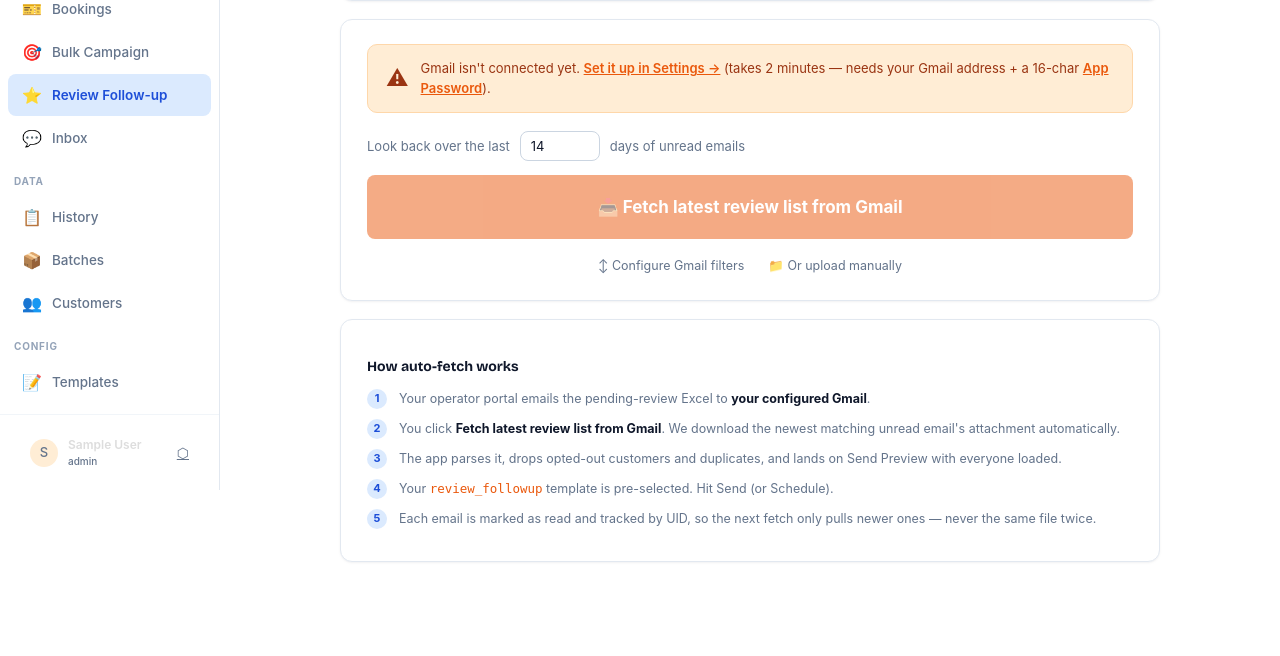
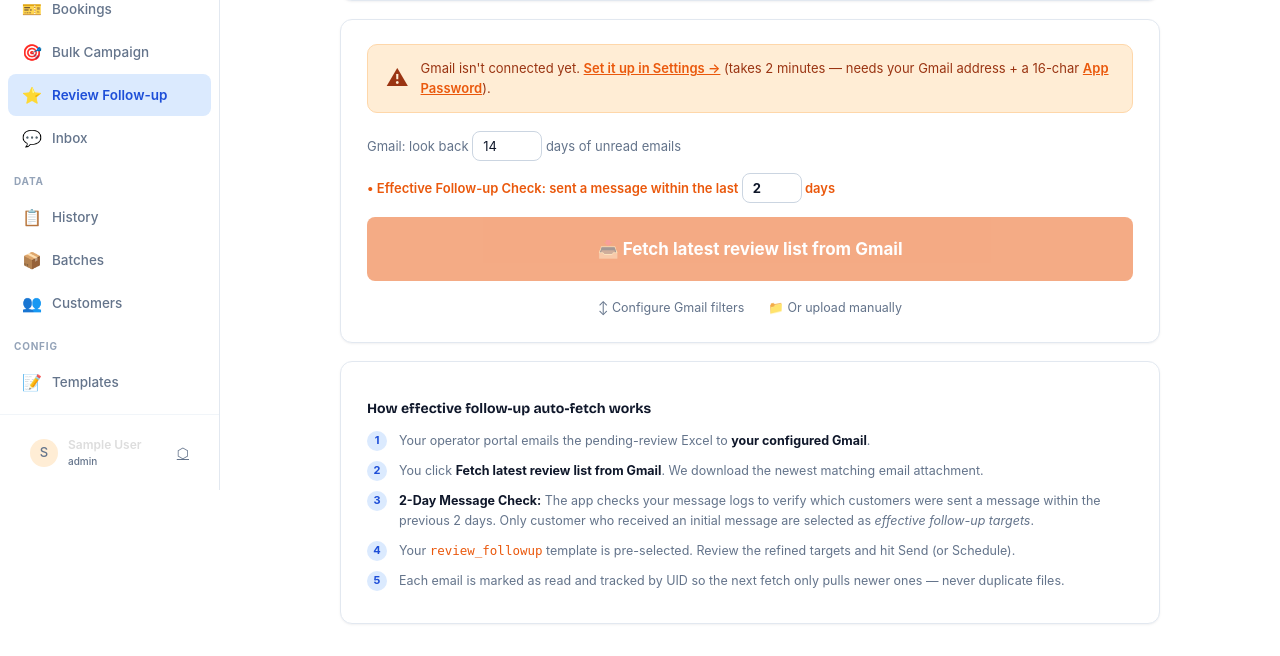
Before and after one commit to visubhai/Savan-Auto, a Flask app: page /reviews in a window 1280 px wide. Shown: the part 310-966 px from the top of the page. Before the commit the page ends 872 px from the top, so only its background shows below. Run offline with Flask 3, Linux system fonts and the light colour scheme; the visitor is signed in with stand-in values (Sample User, id 1); data comes from the database, SQL or seed files in the repository; data that the repository does not hold is empty; parts of the project's set-up code (start-up, migrations or seed data) failed here and were passed over; some libraries are stand-ins or nearby versions.

Commit message:
Add route filtering, route toggle chips, and sent history filtering

```diff
--- a/app.py
+++ b/app.py
@@ -574,6 +574,24 @@ def send_preview():
         row = db.get_default_template()
         default_tpl = dict(row) if row else None
 
+    # Calculate route counts and sent history for filtering
+    from collections import Counter
+    routes_counter = Counter(p.get("route") or "Unspecified" for p in pending["passengers"])
+    route_counts = sorted(routes_counter.items(), key=lambda x: (-x[1], x[0]))
+
+    phones = [p["phone"] for p in pending["passengers"] if p.get("phone")]
+    sent_rows = list(db._db().messages.find(
+        {"customer_phone": {"$in": phones}, "status": {"$in": ["sent", "delivered", "read"]}},
+        {"customer_phone": 1, "sent_at": 1}
+    ))
+    sent_phones = {r["customer_phone"] for r in sent_rows}
+    already_sent_count = 0
+    for p in pending["passengers"]:
+        is_sent = p.get("phone") in sent_phones
+        p["already_sent"] = is_sent
+        if is_sent:
+            already_sent_count += 1
+
     cost_per = float(db.get_setting("cost_per_message", "0.12"))
     estimated_cost = round(len(pending["passengers"]) * cost_per, 2)
     delay = float(db.get_setting("delay_between_messages", "1.5"))
@@ -585,6 +603,8 @@ def send_preview():
     return render_template("send_preview.html",
                            pending=pending, templates=templates,
                            default_tpl=default_tpl,
+                           route_counts=route_counts,
+                           already_sent_count=already_sent_count,
                            estimated_cost=estimated_cost,
                            estimated_mins=estimated_mins,
                            needs_confirm=needs_confirm)
@@ -1595,8 +1615,10 @@ def _read_tabular_file(filename, content):
     return content
 
 
-def _start_followup_batch(parsed, source_label):
-    """Common: stash the parsed customers as pending → go to Send Preview."""
+def _start_followup_batch(parsed, source_label, lookback_days=2):
+    """Common: stash parsed customers as pending after filtering for effective follow-up targets
+    (customers to whom we sent a message within the previous lookback_days, default 2 days).
+    """
     passengers = parsed.get("passengers") or []
     total_rows = parsed.get("total_rows_seen", len(passengers))
 
@@ -1608,21 +1630,54 @@ def _start_followup_batch(parsed, source_label):
         )
         return redirect(url_for("reviews"))
 
-    # Respect opt-outs (same as the main Send flow)
+    # 1. Respect opt-outs (same as the main Send flow)
     opted_out_phones = {r["phone"] for r in db.search_customers(opted_out=True, limit=50000)}
     before = len(passengers)
     passengers = [p for p in passengers if p["phone"] not in opted_out_phones]
     opt_out_filtered = before - len(passengers)
 
+    # 2. Check sent message history within the previous `lookback_days` (default 2 days)
+    recent_recipients = db.get_recent_recipients(days=lookback_days)
+    recent_map = {r["phone"]: r for r in recent_recipients if r.get("phone")}
+
+    effective_passengers = []
+    no_recent_msg_count = 0
+
+    for p in passengers:
+        phone = p["phone"]
+        if phone in recent_map:
+            rec = recent_map[phone]
+            # Attach recent message metadata for refinement & display
+            p["sent_at"] = rec.get("sent_at", "")
+            if not p.get("route") and rec.get("route"):
+                p["route"] = rec.get("route")
+            if not p.get("platform") and rec.get("platform"):
+                p["platform"] = rec.get("platform")
+            if rec.get("template_name"):
+                p["template_name"] = rec.get("template_name")
+            effective_passengers.append(p)
+        else:
+            no_recent_msg_count += 1
+
+    if not effective_passengers:
+        flash(
+            f"No effective follow-up customers found in '{source_label}'. "
+            f"None of the {len(passengers)} fetched customers were sent a message within the previous {lookback_days} days.",
+            "warning",
+        )
+        return redirect(url_for("reviews"))
+
     pending = {
-        "passengers": passengers,
+        "passengers": effective_passengers,
         "stats": {
             "total_rows": total_rows,
             "cancelled":  parsed.get("cancelled_count", 0),
             "duplicates": parsed.get("duplicates_removed", 0),
             "invalid":    parsed.get("invalid_phones", 0),
             "opted_out":  opt_out_filtered,
-            "ready":      len(passengers),
+            "no_recent_msg": no_recent_msg_count,
+            "lookback_days": lookback_days,
+            "ready":      len(effective_passengers),
         },
         "filename": f"Review follow-up · {source_label}",
         "default_template": "review_followup",   # send_preview can pre-select
@@ -1630,11 +1685,11 @@ def _start_followup_batch(parsed, source_label):
     key = save_pending(pending)
     session["pending_key"] = key
     flash(
-        f"✓ Loaded {len(passengers)} customers from '{source_label}'. "
-        f"Pick your follow-up template below and send / schedule.",
+        f"✓ Found {len(effective_passengers)} effective follow-up customers from '{source_label}' "
+        f"(sent a message in the last {lookback_days} days). Filter & refine below before sending.",
         "success",
     )
-    return redirect(url_for("send_preview"))
+    return redirect(url_for("reviews_refine"))
 
 
 @app.route("/reviews/upload", methods=["POST"])
@@ -1645,6 +1700,7 @@ def reviews_upload():
         flash("Please pick a CSV or Excel file", "error")
         return redirect(url_for("reviews"))
     f = files[0]
+    lookback = _safe_int(request.form.get("recent_msg_days", "2"), default=2, minimum=1)
     try:
         raw = f.read()
         content = _read_tabular_file(f.filename, raw)
@@ -1652,7 +1708,7 @@ def reviews_upload():
     except Exception as e:
         flash(f"Failed to parse '{f.filename}': {e}", "error")
         return redirect(url_for("reviews"))
-    return _start_followup_batch(parsed, f.filename)
+    return _start_followup_batch(parsed, f.filename, lookback_days=lookback)
 
 
 @app.route("/reviews/fetch", methods=["POST"])
@@ -1662,9 +1718,13 @@ def reviews_fetch():
     if not gmail_fetch.is_configured():
         flash("Gmail not configured. Add address and App Password in Settings.", "error")
         return redirect(url_for("reviews"))
+
+    gmail_lookback = _safe_int(request.form.get("lookback_days", "14"), default=14, minimum=1)
+    sent_lookback  = _safe_int(request.form.get("recent_msg_days", "2"), default=2, minimum=1)
+
     try:
         emails = gmail_fetch.fetch_attachments(
-            since_days=_safe_int(request.form.get("lookback_days", "14"), default=14, minimum=1),
+            since_days=gmail_lookback,
             only_new=True,
             mark_seen=True,
         )
@@ -1694,7 +1754,7 @@ def reviews_fetch():
         flash(f"Failed to parse '{attach['filename']}': {e}", "error")
         return redirect(url_for("reviews"))
 
-    return _start_followup_batch(parsed, attach["filename"])
+    return _start_followup_batch(parsed, attach["filename"], lookback_days=sent_lookback)
 
 
 @app.route("/reviews/refine")
--- a/templates/base.html
+++ b/templates/base.html
@@ -523,7 +523,7 @@
   <div class="sidebar-footer">
     <div class="nav-item" style="padding:8px 10px;">
       <div style="width:28px;height:28px;background:var(--amber-dim);border-radius:50%;display:flex;align-items:center;justify-content:center;font-size:13px;flex-shrink:0;">
-        {{ (current_user.display_name[0] if current_user else '?').upper() }}
+        {{ (current_user.display_name[0] if (current_user and current_user.display_name) else '?').upper() }}
       </div>
       <div style="flex:1;min-width:0;">
         <div style="font-size:12px;font-weight:600;color:#ddd;white-space:nowrap;overflow:hidden;text-overflow:ellipsis;">{{ current_user.display_name if current_user else '' }}</div>
--- a/templates/reviews.html
+++ b/templates/reviews.html
@@ -87,10 +87,17 @@
 
     <!-- Lookback selector -->
     <form method="POST" action="{{ url_for('reviews_fetch') }}" style="margin:0;">
-      <div class="rv-lookback">
-        <span>Look back over the last</span>
-        <input type="number" name="lookback_days" min="1" max="365" value="{{ default_lookback }}" class="input">
-        <span>days of unread emails</span>
+      <div class="rv-lookback" style="flex-wrap:wrap;gap:12px;">
+        <div>
+          <span>Gmail: look back</span>
+          <input type="number" name="lookback_days" min="1" max="365" value="{{ default_lookback }}" class="input" style="width:70px;">
+          <span>days of unread emails</span>
+        </div>
+        <div style="color:var(--amber);font-weight:600;">
+          <span>• Effective Follow-up Check: sent a message within the last</span>
+          <input type="number" name="recent_msg_days" min="1" max="30" value="2" class="input" style="width:60px;font-weight:700;">
+          <span>days</span>
+        </div>
       </div>
 
       <!-- BIG primary action -->
@@ -109,6 +116,7 @@
     <!-- Manual upload (hidden by default) -->
     <div class="rv-manual" id="rvManual">
       <form method="POST" action="{{ url_for('reviews_upload') }}" enctype="multipart/form-data" id="reviewUploadForm">
+        <input type="hidden" name="recent_msg_days" value="2">
         <label for="reviewFile" class="rv-drop" id="reviewDrop">
           <div style="font-size:24px;margin-bottom:6px;">⬆</div>
           <div style="font-size:13px;color:var(--text);font-weight:600;">Click to choose file or drag &amp; drop</div>
@@ -123,12 +131,12 @@
 
   <!-- How it works -->
   <div class="card rv-steps">
-    <h3>How auto-fetch works</h3>
+    <h3>How effective follow-up auto-fetch works</h3>
     <div class="rv-step"><div class="num">1</div><div>Your operator portal emails the pending-review Excel to <strong>{{ gmail_address or 'your configured Gmail' }}</strong>.</div></div>
-    <div class="rv-step"><div class="num">2</div><div>You click <strong>Fetch latest review list from Gmail</strong>. We download the newest matching unread email's attachment automatically.</div></div>
-    <div class="rv-step"><div class="num">3</div><div>The app parses it, drops opted-out customers and duplicates, and lands on Send Preview with everyone loaded.</div></div>
-    <div class="rv-step"><div class="num">4</div><div>Your <code style="color:var(--amber);">review_followup</code> template is pre-selected. Hit Send (or Schedule).</div></div>
-    <div class="rv-step"><div class="num">5</div><div>Each email is marked as read and tracked by UID, so the next fetch only pulls newer ones — never the same file twice.</div></div>
+    <div class="rv-step"><div class="num">2</div><div>You click <strong>Fetch latest review list from Gmail</strong>. We download the newest matching email attachment.</div></div>
+    <div class="rv-step"><div class="num">3</div><div><strong>2-Day Message Check:</strong> The app checks your message logs to verify which customers were sent a message within the previous 2 days. Only customer who received an initial message are selected as <em>effective follow-up targets</em>.</div></div>
+    <div class="rv-step"><div class="num">4</div><div>Your <code style="color:var(--amber);">review_followup</code> template is pre-selected. Review the refined targets and hit Send (or Schedule).</div></div>
+    <div class="rv-step"><div class="num">5</div><div>Each email is marked as read and tracked by UID so the next fetch only pulls newer ones — never duplicate files.</div></div>
   </div>
 </div>
 
```
Also changed, not shown: database.py (+34 -2 lines), database_sqlite.py (+36 -7 lines), templates/reviews_refine.html (+4 -3 lines), templates/send_preview.html (+107 -13 lines).
